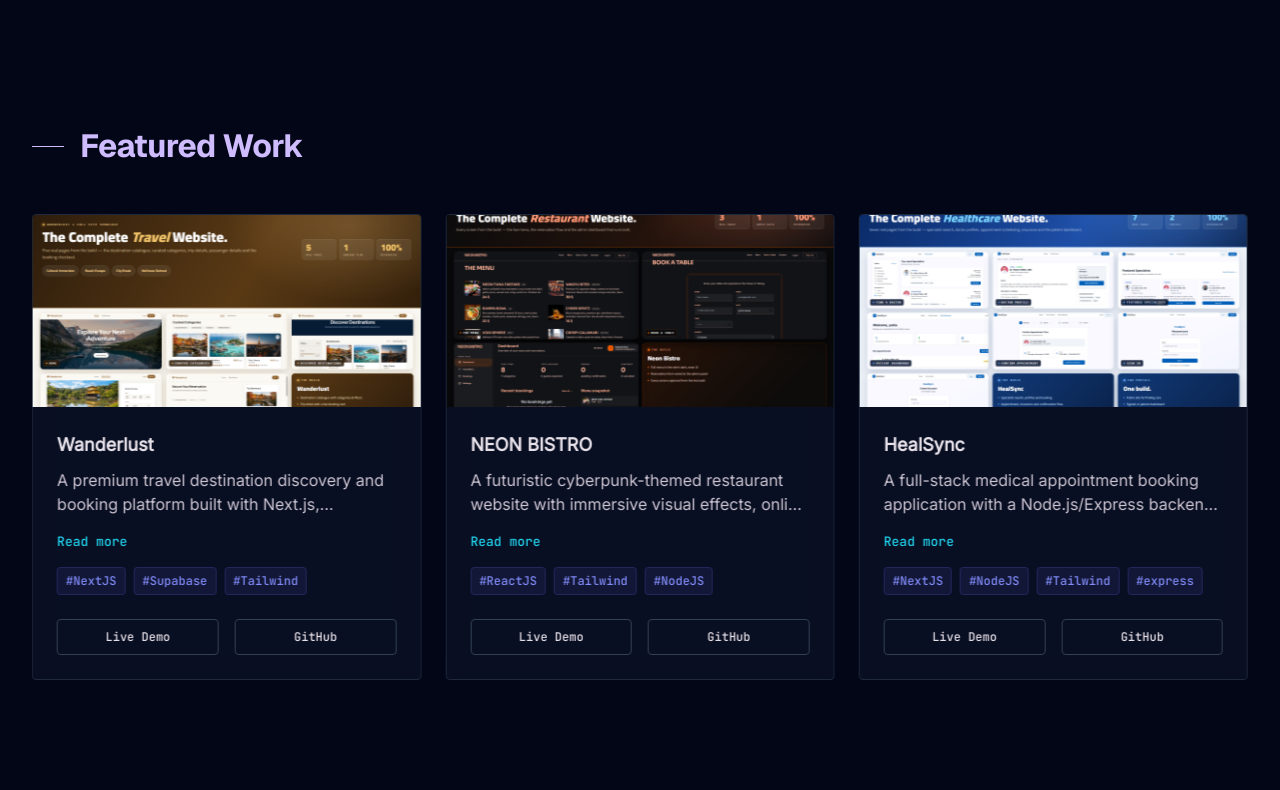
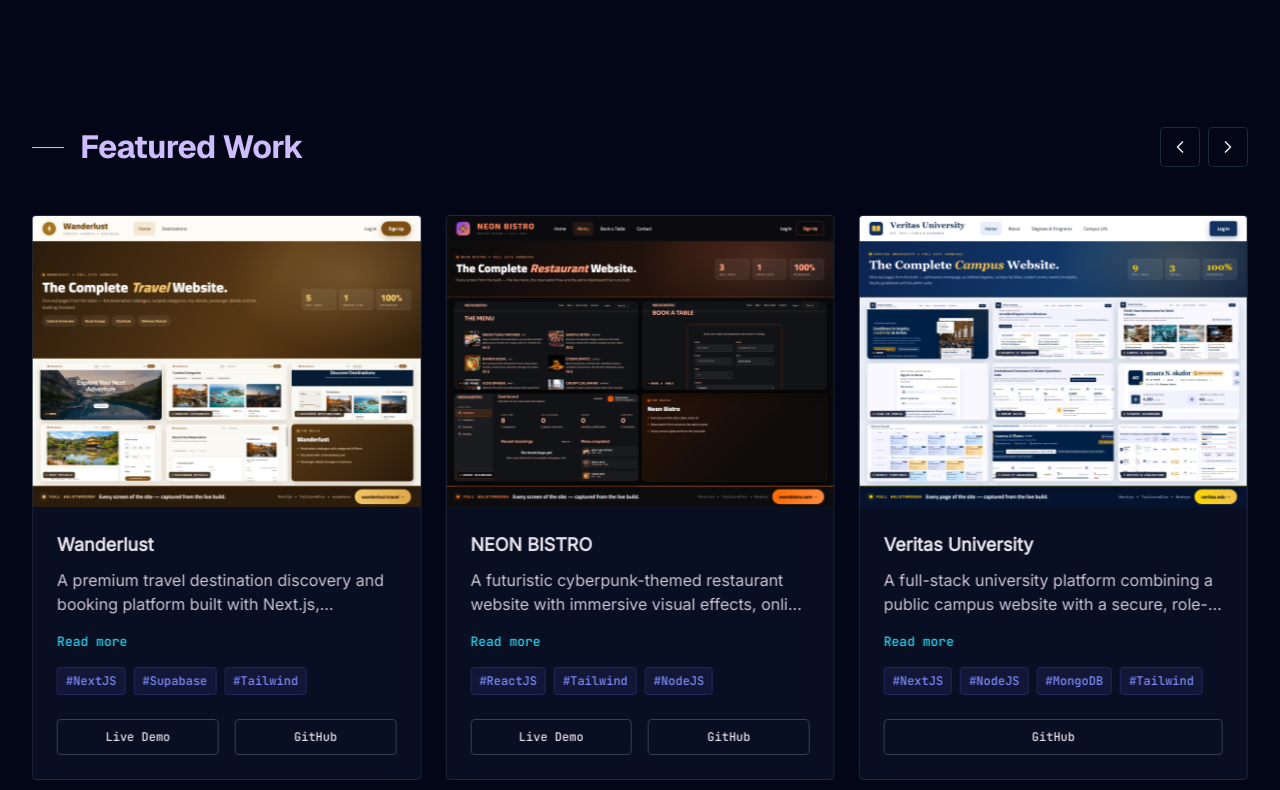
Before and after one commit to ZakariaHizzi/reactPortfolio, a React (Vite) app: page / in a window 1280 px wide. Shown: the part 1670-2460 px from the top of the page. Built offline with nearby package versions, Linux system fonts and the light colour scheme.

Commit message:
Add Veritas University project and improve Featured Work slider

```diff
--- a/src/components/FeaturedWork.jsx
+++ b/src/components/FeaturedWork.jsx
@@ -1,12 +1,16 @@
 import { useState } from "react";
 import { Swiper, SwiperSlide } from "swiper/react";
-import { Autoplay } from "swiper/modules";
+import { Autoplay, Navigation, Pagination } from "swiper/modules";
+import { FiChevronLeft, FiChevronRight } from "react-icons/fi";
 import "swiper/css";
+import "swiper/css/navigation";
+import "swiper/css/pagination";
 
 import img1 from "../works/portfolio1.PNG";
 import img2 from "../works/portfolio2.PNG";
 import img4 from "../works/portfolio4.PNG";
 import img6 from "../works/portfolio6.PNG";
+import imgUniversity from "../works/UniversityShotsCover.png";
 
 const projects = [
   {
@@ -42,6 +46,16 @@ const projects = [
   },
 
   {
+    id: 5,
+    img: imgUniversity,
+    description:
+      "A full-stack university platform combining a public campus website with a secure, role-based academic portal for students, faculty, and administrators. Includes admissions, degree catalog, timetables, and a faculty gradebook.",
+    title: "Veritas University",
+    github: "https://github.com/ZakariaHizzi/academy-paltforme",
+    tags: ["#NextJS", "#NodeJS", "#MongoDB", "#Tailwind"],
+  },
+
+  {
     id: 6,
     img: img6,
     description:
@@ -58,7 +72,7 @@ function ProjectCard({ project }) {
 
   return (
     <div className="glass rounded-[0.25rem] border border-slate-800 hover:border-cyan-400 transition-all duration-300 group overflow-hidden flex flex-col h-full">
-      <div className="h-48 w-full bg-slate-900 relative overflow-hidden">
+      <div className="aspect-[4/3] w-full bg-slate-900 relative overflow-hidden">
         <img
           src={project.img}
           alt={project.title}
@@ -93,20 +107,26 @@ function ProjectCard({ project }) {
           ))}
         </div>
         <div className="flex gap-4 mt-auto">
+          {project.live && (
             <a
               className="btn-ghost px-4 py-2 rounded font-label-mono text-[12px] flex-1 text-center"
               href={project.live}
               target="_blank"
+              rel="noreferrer"
             >
               Live Demo
             </a>
+          )}
+          {project.github && (
             <a
               className="btn-ghost px-4 py-2 rounded font-label-mono text-[12px] flex-1 text-center"
               href={project.github}
               target="_blank"
+              rel="noreferrer"
             >
               GitHub
             </a>
+          )}
         </div>
       </div>
     </div>
@@ -116,23 +136,50 @@ function ProjectCard({ project }) {
 export default function FeaturedWork() {
   return (
     <section className="px-[32px] max-w-[1280px] mx-auto mb-[128px]" id="work">
-      <h2 className="font-headline-md text-[32px] leading-[1.2] tracking-[-0.02em] font-[700] text-primary mb-12 flex items-center gap-4">
+      <div className="flex items-center justify-between mb-12">
+        <h2 className="font-headline-md text-[32px] leading-[1.2] tracking-[-0.02em] font-[700] text-primary flex items-center gap-4">
           <span className="w-8 h-px bg-primary" />
           Featured Work
         </h2>
+        <div className="flex gap-2">
+          <button
+            type="button"
+            aria-label="Previous project"
+            className="work-prev w-10 h-10 rounded border border-slate-800 text-on-surface flex items-center justify-center hover:border-cyan-400 hover:text-cyan-400 transition-colors cursor-pointer"
+          >
+            <FiChevronLeft size={20} />
+          </button>
+          <button
+            type="button"
+            aria-label="Next project"
+            className="work-next w-10 h-10 rounded border border-slate-800 text-on-surface flex items-center justify-center hover:border-cyan-400 hover:text-cyan-400 transition-colors cursor-pointer"
+          >
+            <FiChevronRight size={20} />
+          </button>
+        </div>
+      </div>
       <Swiper
-        modules={[Autoplay]}
+        modules={[Autoplay, Navigation, Pagination]}
         spaceBetween={24}
         slidesPerView={1}
         loop={true}
         autoplay={{ delay: 3000, disableOnInteraction: false }}
+        navigation={{ prevEl: ".work-prev", nextEl: ".work-next" }}
+        pagination={{ clickable: true }}
         breakpoints={{
           640: { slidesPerView: 2 },
           1024: { slidesPerView: 3 },
         }}
+        style={{
+          "--swiper-navigation-color": "#22d3ee",
+          "--swiper-pagination-color": "#22d3ee",
+          "--swiper-pagination-bullet-inactive-color": "#64748b",
+          "--swiper-pagination-bullet-inactive-opacity": "0.6",
+        }}
+        className="!pb-12"
       >
         {projects.map((project) => (
-          <SwiperSlide key={project.id}>
+          <SwiperSlide key={project.id} className="!h-auto">
             <ProjectCard project={project} />
           </SwiperSlide>
         ))}
```
Lines whose indentation alone changed are shown as unchanged.
